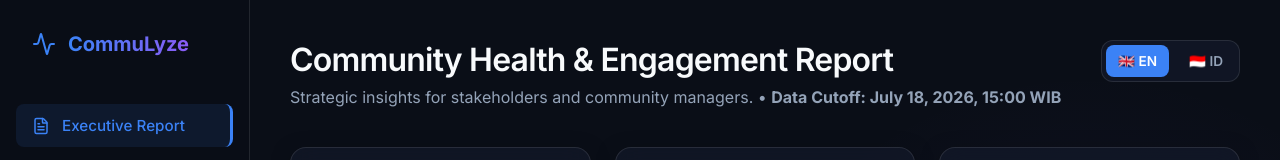
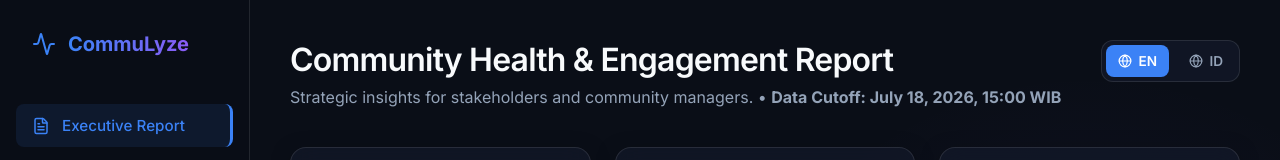
Before and after one commit to cmruangasah/commulyze-ruang-karir, a React (Vite) app in the folder dashboard/: page / in a window 1280 px wide. Shown: the top 160 px of the page. Built offline with nearby package versions, Linux system fonts and the light colour scheme.

Commit message:
Fix: replace missing flag emojis with Globe icon

```diff
--- a/dashboard/src/App.jsx
+++ b/dashboard/src/App.jsx
@@ -240,13 +240,13 @@ export default function App() {
               className={`lang-btn ${lang === 'en' ? 'active' : ''}`}
               onClick={() => setLang('en')}
             >
-              🇬🇧 EN
+              <Globe size={14} /> EN
             </button>
             <button
               className={`lang-btn ${lang === 'id' ? 'active' : ''}`}
               onClick={() => setLang('id')}
             >
-              🇮🇩 ID
+              <Globe size={14} /> ID
             </button>
           </div>
         </header>
```
